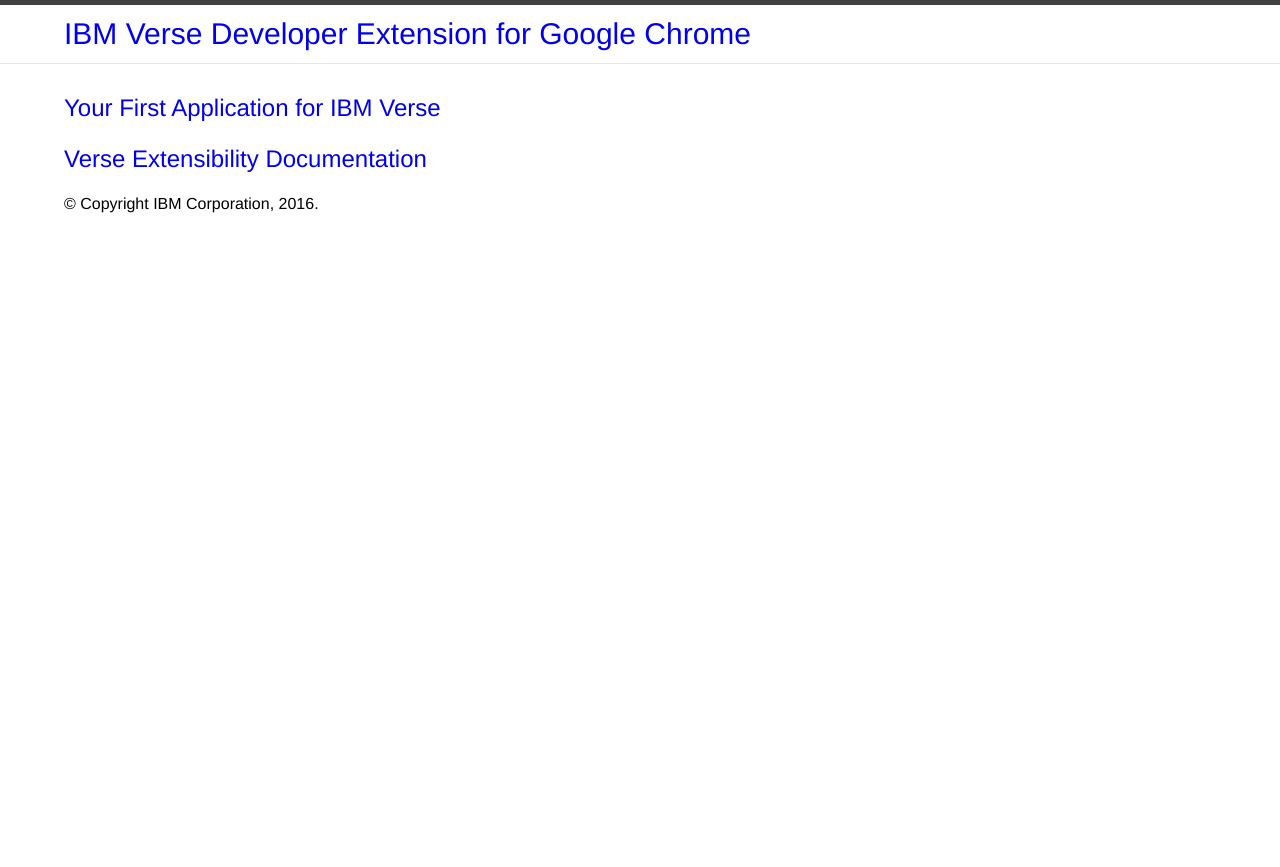
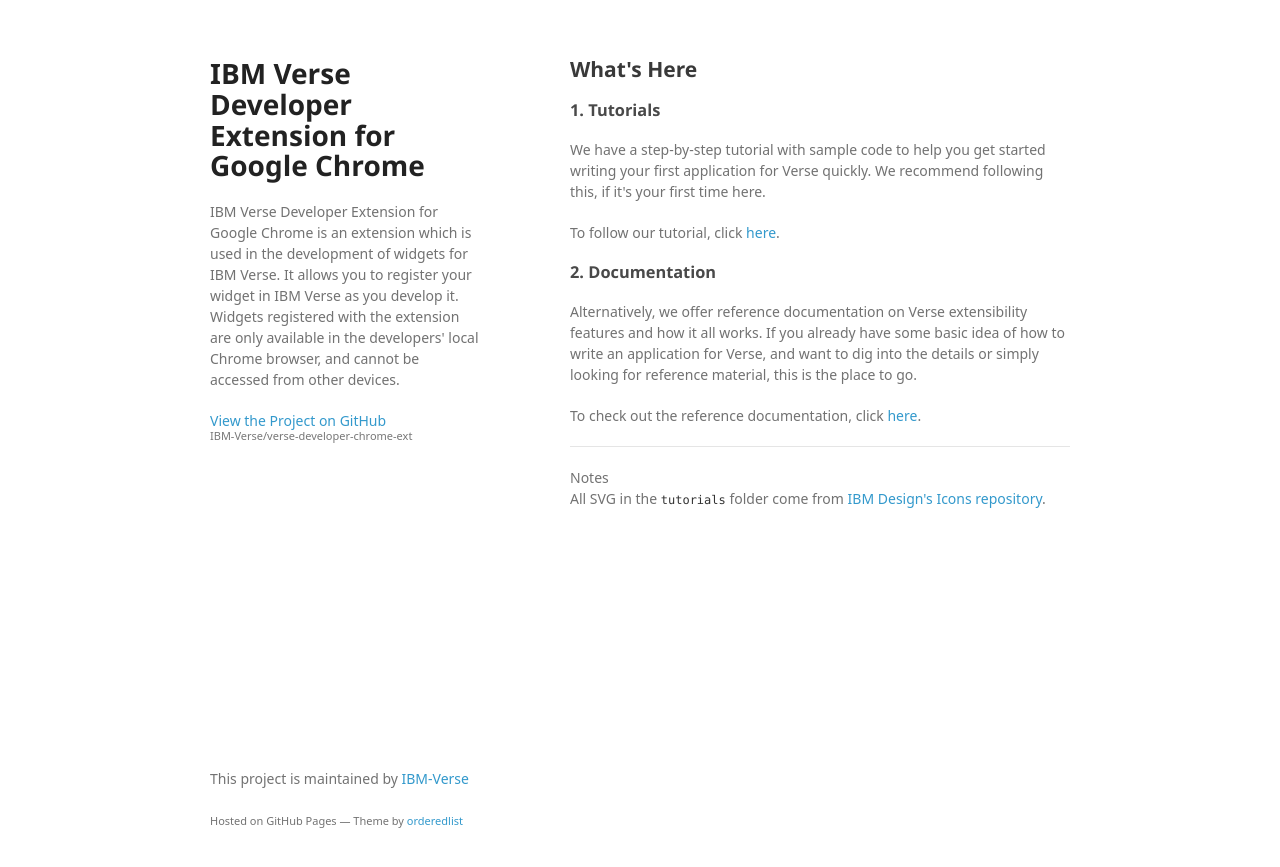
Before and after one commit to ibmverse/verse-developer, a Jekyll site: the page index.html, which Jekyll copies as it is, in a window 1280 px wide. Shown: the top 867 px of the page. Built offline with Jekyll 4.4.1, drawn with Linux system fonts in a browser that asks for light colours; some web fonts are replaced.

Commit message:
Create gh-pages branch via GitHub

```diff
--- a/index.html
+++ b/index.html
@@ -1,13 +1,56 @@
----
-[//]: # (Copyright IBM Corp. 2016  All Rights Reserved.)
-layout: default
----
+<!doctype html>
+<html>
+  <head>
+    <meta charset="utf-8">
+    <meta http-equiv="X-UA-Compatible" content="chrome=1">
+    <title>IBM Verse Developer Extension for Google Chrome by IBM-Verse</title>
 
-<div>
-  <h2> <a href="{{ "/tutorials/tutorial_verse_developer.html" | prepend: site.baseurl }}">{{ "Your First Application for IBM Verse" }}</a> </h2>
-  <h2> <a href="{{ "/reference/reference.html" | prepend: site.baseurl }}">{{ "Verse Extensibility Documentation" }}</a> </h2>
-</div>
+    <link rel="stylesheet" href="stylesheets/styles.css">
+    <link rel="stylesheet" href="stylesheets/github-light.css">
+    <meta name="viewport" content="width=device-width">
+    <!--[if lt IE 9]>
+    <script src="//html5shiv.googlecode.com/svn/trunk/html5.js"></script>
+    <![endif]-->
+  </head>
+  <body>
+    <div class="wrapper">
+      <header>
+        <h1>IBM Verse Developer Extension for Google Chrome</h1>
+        <p>IBM Verse Developer Extension for Google Chrome is an extension which is used in the development of widgets for IBM Verse. It allows you to register your widget in IBM Verse as you develop it. Widgets registered with the extension are only available in the developers&#39; local Chrome browser, and cannot be accessed from other devices.</p>
 
-<div>
-  &copy; Copyright IBM Corporation, 2016.
-</div>
+        <p class="view"><a href="https://git.swg.usma.ibm.com/IBM-Verse/verse-developer-chrome-ext">View the Project on GitHub <small>IBM-Verse/verse-developer-chrome-ext</small></a></p>
+
+
+      </header>
+      <section>
+        <h2>
+<a id="whats-here" class="anchor" href="#whats-here" aria-hidden="true"><span aria-hidden="true" class="octicon octicon-link"></span></a>What's Here</h2>
+
+<h3>
+<a id="1-tutorials" class="anchor" href="#1-tutorials" aria-hidden="true"><span aria-hidden="true" class="octicon octicon-link"></span></a>1. Tutorials</h3>
+
+<p>We have a step-by-step tutorial with sample code to help you get started writing your first application for Verse quickly. We recommend following this, if it's your first time here.</p>
+
+<p>To follow our tutorial, click <a href="https://git.swg.usma.ibm.com/pages/IBM-Verse/verse-developer-chrome-ext/tutorials/tutorial_verse_developer.html">here</a>.</p>
+
+<h3>
+<a id="2-documentation" class="anchor" href="#2-documentation" aria-hidden="true"><span aria-hidden="true" class="octicon octicon-link"></span></a>2. Documentation</h3>
+
+<p>Alternatively, we offer reference documentation on Verse extensibility features and how it all works. If you already have some basic idea of how to write an application for Verse, and want to dig into the details or simply looking for reference material, this is the place to go.</p>
+
+<p>To check out the reference documentation, click <a href="https://git.swg.usma.ibm.com/pages/IBM-Verse/verse-developer-chrome-ext/reference/reference.html">here</a>.</p>
+
+<hr>
+
+<p>Notes<br>
+All SVG in the <code>tutorials</code> folder come from <a href="https://github.com/IBM-Design/icons">IBM Design's Icons repository</a>.</p>
+      </section>
+      <footer>
+        <p>This project is maintained by <a href="https://git.swg.usma.ibm.com/IBM-Verse">IBM-Verse</a></p>
+        <p><small>Hosted on GitHub Pages &mdash; Theme by <a href="https://github.com/orderedlist">orderedlist</a></small></p>
+      </footer>
+    </div>
+    <script src="javascripts/scale.fix.js"></script>
+
+  </body>
+</html>
--- /dev/null
+++ b/javascripts/scale.fix.js
@@ -0,0 +1,17 @@
+var metas = document.getElementsByTagName('meta');
+var i;
+if (navigator.userAgent.match(/iPhone/i)) {
+  for (i=0; i<metas.length; i++) {
+    if (metas[i].name == "viewport") {
+      metas[i].content = "width=device-width, minimum-scale=1.0, maximum-scale=1.0";
+    }
+  }
+  document.addEventListener("gesturestart", gestureStart, false);
+}
+function gestureStart() {
+  for (i=0; i<metas.length; i++) {
+    if (metas[i].name == "viewport") {
+      metas[i].content = "width=device-width, minimum-scale=0.25, maximum-scale=1.6";
+    }
+  }
+}
--- /dev/null
+++ b/params.json
@@ -0,0 +1,6 @@
+{
+  "name": "IBM Verse Developer Extension for Google Chrome",
+  "tagline": "IBM Verse Developer Extension for Google Chrome is an extension which is used in the development of widgets for IBM Verse. It allows you to register your widget in IBM Verse as you develop it. Widgets registered with the extension are only available in the developers' local Chrome browser, and cannot be accessed from other devices.",
+  "body": "## What's Here\r\n### 1. Tutorials\r\nWe have a step-by-step tutorial with sample code to help you get started writing your first application for Verse quickly. We recommend following this, if it's your first time here.\r\n\r\nTo follow our tutorial, click [here][1].\r\n\r\n### 2. Documentation\r\nAlternatively, we offer reference documentation on Verse extensibility features and how it all works. If you already have some basic idea of how to write an application for Verse, and want to dig into the details or simply looking for reference material, this is the place to go.\r\n\r\nTo check out the reference documentation, click [here][2].\r\n\r\n---\r\n\r\nNotes  \r\nAll SVG in the `tutorials` folder come from [IBM Design's Icons repository][3].\r\n\r\n\r\n[1]: https://git.swg.usma.ibm.com/pages/IBM-Verse/verse-developer-chrome-ext/tutorials/tutorial_verse_developer.html\r\n[2]: https://git.swg.usma.ibm.com/pages/IBM-Verse/verse-developer-chrome-ext/reference/reference.html\r\n[3]:https://github.com/IBM-Design/icons",
+  "note": "Don't delete this file! It's used internally to help with page regeneration."
+}
--- /dev/null
+++ b/stylesheets/github-light.css
@@ -0,0 +1,123 @@
+/*
+The MIT License (MIT)
+
+Copyright (c) 2016 GitHub, Inc.
+
+Permission is hereby granted, free of charge, to any person obtaining a copy
+of this software and associated documentation files (the "Software"), to deal
+in the Software without restriction, including without limitation the rights
+to use, copy, modify, merge, publish, distribute, sublicense, and/or sell
+copies of the Software, and to permit persons to whom the Software is
+furnished to do so, subject to the following conditions:
+
+The above copyright notice and this permission notice shall be included in all
+copies or substantial portions of the Software.
+
+THE SOFTWARE IS PROVIDED "AS IS", WITHOUT WARRANTY OF ANY KIND, EXPRESS OR
+IMPLIED, INCLUDING BUT NOT LIMITED TO THE WARRANTIES OF MERCHANTABILITY,
+FITNESS FOR A PARTICULAR PURPOSE AND NONINFRINGEMENT. IN NO EVENT SHALL THE
+AUTHORS OR COPYRIGHT HOLDERS BE LIABLE FOR ANY CLAIM, DAMAGES OR OTHER
+LIABILITY, WHETHER IN AN ACTION OF CONTRACT, TORT OR OTHERWISE, ARISING FROM,
+OUT OF OR IN CONNECTION WITH THE SOFTWARE OR THE USE OR OTHER DEALINGS IN THE
+SOFTWARE.
+
+*/
+
+.pl-c /* comment */ {
+  color: #969896;
+}
+
+.pl-c1 /* constant, variable.other.constant, support, meta.property-name, support.constant, support.variable, meta.module-reference, markup.raw, meta.diff.header */,
+.pl-s .pl-v /* string variable */ {
+  color: #0086b3;
+}
+
+.pl-e /* entity */,
+.pl-en /* entity.name */ {
+  color: #795da3;
+}
+
+.pl-smi /* variable.parameter.function, storage.modifier.package, storage.modifier.import, storage.type.java, variable.other */,
+.pl-s .pl-s1 /* string source */ {
+  color: #333;
+}
+
+.pl-ent /* entity.name.tag */ {
+  color: #63a35c;
+}
+
+.pl-k /* keyword, storage, storage.type */ {
+  color: #a71d5d;
+}
+
+.pl-s /* string */,
+.pl-pds /* punctuation.definition.string, string.regexp.character-class */,
+.pl-s .pl-pse .pl-s1 /* string punctuation.section.embedded source */,
+.pl-sr /* string.regexp */,
+.pl-sr .pl-cce /* string.regexp constant.character.escape */,
+.pl-sr .pl-sre /* string.regexp source.ruby.embedded */,
+.pl-sr .pl-sra /* string.regexp string.regexp.arbitrary-repitition */ {
+  color: #183691;
+}
+
+.pl-v /* variable */ {
+  color: #ed6a43;
+}
+
+.pl-id /* invalid.deprecated */ {
+  color: #b52a1d;
+}
+
+.pl-ii /* invalid.illegal */ {
+  color: #f8f8f8;
+  background-color: #b52a1d;
+}
+
+.pl-sr .pl-cce /* string.regexp constant.character.escape */ {
+  font-weight: bold;
+  color: #63a35c;
+}
+
+.pl-ml /* markup.list */ {
+  color: #693a17;
+}
+
+.pl-mh /* markup.heading */,
+.pl-mh .pl-en /* markup.heading entity.name */,
+.pl-ms /* meta.separator */ {
+  font-weight: bold;
+  color: #1d3e81;
+}
+
+.pl-mq /* markup.quote */ {
+  color: #008080;
+}
+
+.pl-mi /* markup.italic */ {
+  font-style: italic;
+  color: #333;
+}
+
+.pl-mb /* markup.bold */ {
+  font-weight: bold;
+  color: #333;
+}
+
+.pl-md /* markup.deleted, meta.diff.header.from-file */ {
+  color: #bd2c00;
+  background-color: #ffecec;
+}
+
+.pl-mi1 /* markup.inserted, meta.diff.header.to-file */ {
+  color: #55a532;
+  background-color: #eaffea;
+}
+
+.pl-mdr /* meta.diff.range */ {
+  font-weight: bold;
+  color: #795da3;
+}
+
+.pl-mo /* meta.output */ {
+  color: #1d3e81;
+}
--- /dev/null
+++ b/stylesheets/styles.css
@@ -0,0 +1,324 @@
+@font-face {
+  font-family: 'Noto Sans';
+  font-weight: 400;
+  font-style: normal;
+  src: url('../fonts/Noto-Sans-regular/Noto-Sans-regular.eot');
+  src: url('../fonts/Noto-Sans-regular/Noto-Sans-regular.eot?#iefix') format('embedded-opentype'),
+       local('Noto Sans'),
+       local('Noto-Sans-regular'),
+       url('../fonts/Noto-Sans-regular/Noto-Sans-regular.woff2') format('woff2'),
+       url('../fonts/Noto-Sans-regular/Noto-Sans-regular.woff') format('woff'),
+       url('../fonts/Noto-Sans-regular/Noto-Sans-regular.ttf') format('truetype'),
+       url('../fonts/Noto-Sans-regular/Noto-Sans-regular.svg#NotoSans') format('svg');
+}
+
+@font-face {
+  font-family: 'Noto Sans';
+  font-weight: 700;
+  font-style: normal;
+  src: url('../fonts/Noto-Sans-700/Noto-Sans-700.eot');
+  src: url('../fonts/Noto-Sans-700/Noto-Sans-700.eot?#iefix') format('embedded-opentype'),
+       local('Noto Sans Bold'),
+       local('Noto-Sans-700'),
+       url('../fonts/Noto-Sans-700/Noto-Sans-700.woff2') format('woff2'),
+       url('../fonts/Noto-Sans-700/Noto-Sans-700.woff') format('woff'),
+       url('../fonts/Noto-Sans-700/Noto-Sans-700.ttf') format('truetype'),
+       url('../fonts/Noto-Sans-700/Noto-Sans-700.svg#NotoSans') format('svg');
+}
+
+@font-face {
+  font-family: 'Noto Sans';
+  font-weight: 400;
+  font-style: italic;
+  src: url('../fonts/Noto-Sans-italic/Noto-Sans-italic.eot');
+  src: url('../fonts/Noto-Sans-italic/Noto-Sans-italic.eot?#iefix') format('embedded-opentype'),
+       local('Noto Sans Italic'),
+       local('Noto-Sans-italic'),
+       url('../fonts/Noto-Sans-italic/Noto-Sans-italic.woff2') format('woff2'),
+       url('../fonts/Noto-Sans-italic/Noto-Sans-italic.woff') format('woff'),
+       url('../fonts/Noto-Sans-italic/Noto-Sans-italic.ttf') format('truetype'),
+       url('../fonts/Noto-Sans-italic/Noto-Sans-italic.svg#NotoSans') format('svg');
+}
+
+@font-face {
+  font-family: 'Noto Sans';
+  font-weight: 700;
+  font-style: italic;
+  src: url('../fonts/Noto-Sans-700italic/Noto-Sans-700italic.eot');
+  src: url('../fonts/Noto-Sans-700italic/Noto-Sans-700italic.eot?#iefix') format('embedded-opentype'),
+       local('Noto Sans Bold Italic'),
+       local('Noto-Sans-700italic'),
+       url('../fonts/Noto-Sans-700italic/Noto-Sans-700italic.woff2') format('woff2'),
+       url('../fonts/Noto-Sans-700italic/Noto-Sans-700italic.woff') format('woff'),
+       url('../fonts/Noto-Sans-700italic/Noto-Sans-700italic.ttf') format('truetype'),
+       url('../fonts/Noto-Sans-700italic/Noto-Sans-700italic.svg#NotoSans') format('svg');
+}
+
+body {
+  background-color: #fff;
+  padding:50px;
+  font: 14px/1.5 "Noto Sans", "Helvetica Neue", Helvetica, Arial, sans-serif;
+  color:#727272;
+  font-weight:400;
+}
+
+h1, h2, h3, h4, h5, h6 {
+  color:#222;
+  margin:0 0 20px;
+}
+
+p, ul, ol, table, pre, dl {
+  margin:0 0 20px;
+}
+
+h1, h2, h3 {
+  line-height:1.1;
+}
+
+h1 {
+  font-size:28px;
+}
+
+h2 {
+  color:#393939;
+}
+
+h3, h4, h5, h6 {
+  color:#494949;
+}
+
+a {
+  color:#39c;
+  text-decoration:none;
+}
+
+a:hover {
+  color:#069;
+}
+
+a small {
+  font-size:11px;
+  color:#777;
+  margin-top:-0.3em;
+  display:block;
+}
+
+a:hover small {
+  color:#777;
+}
+
+.wrapper {
+  width:860px;
+  margin:0 auto;
+}
+
+blockquote {
+  border-left:1px solid #e5e5e5;
+  margin:0;
+  padding:0 0 0 20px;
+  font-style:italic;
+}
+
+code, pre {
+  font-family:Monaco, Bitstream Vera Sans Mono, Lucida Console, Terminal, Consolas, Liberation Mono, DejaVu Sans Mono, Courier New, monospace;
+  color:#333;
+  font-size:12px;
+}
+
+pre {
+  padding:8px 15px;
+  background: #f8f8f8;
+  border-radius:5px;
+  border:1px solid #e5e5e5;
+  overflow-x: auto;
+}
+
+table {
+  width:100%;
+  border-collapse:collapse;
+}
+
+th, td {
+  text-align:left;
+  padding:5px 10px;
+  border-bottom:1px solid #e5e5e5;
+}
+
+dt {
+  color:#444;
+  font-weight:700;
+}
+
+th {
+  color:#444;
+}
+
+img {
+  max-width:100%;
+}
+
+header {
+  width:270px;
+  float:left;
+  position:fixed;
+  -webkit-font-smoothing:subpixel-antialiased;
+}
+
+header ul {
+  list-style:none;
+  height:40px;
+  padding:0;
+  background: #f4f4f4;
+  border-radius:5px;
+  border:1px solid #e0e0e0;
+  width:270px;
+}
+
+header li {
+  width:89px;
+  float:left;
+  border-right:1px solid #e0e0e0;
+  height:40px;
+}
+
+header li:first-child a {
+  border-radius:5px 0 0 5px;
+}
+
+header li:last-child a {
+  border-radius:0 5px 5px 0;
+}
+
+header ul a {
+  line-height:1;
+  font-size:11px;
+  color:#999;
+  display:block;
+  text-align:center;
+  padding-top:6px;
+  height:34px;
+}
+
+header ul a:hover {
+  color:#999;
+}
+
+header ul a:active {
+  background-color:#f0f0f0;
+}
+
+strong {
+  color:#222;
+  font-weight:700;
+}
+
+header ul li + li + li {
+  border-right:none;
+  width:89px;
+}
+
+header ul a strong {
+  font-size:14px;
+  display:block;
+  color:#222;
+}
+
+section {
+  width:500px;
+  float:right;
+  padding-bottom:50px;
+}
+
+small {
+  font-size:11px;
+}
+
+hr {
+  border:0;
+  background:#e5e5e5;
+  height:1px;
+  margin:0 0 20px;
+}
+
+footer {
+  width:270px;
+  float:left;
+  position:fixed;
+  bottom:50px;
+  -webkit-font-smoothing:subpixel-antialiased;
+}
+
+@media print, screen and (max-width: 960px) {
+
+  div.wrapper {
+    width:auto;
+    margin:0;
+  }
+
+  header, section, footer {
+    float:none;
+    position:static;
+    width:auto;
+  }
+
+  header {
+    padding-right:320px;
+  }
+
+  section {
+    border:1px solid #e5e5e5;
+    border-width:1px 0;
+    padding:20px 0;
+    margin:0 0 20px;
+  }
+
+  header a small {
+    display:inline;
+  }
+
+  header ul {
+    position:absolute;
+    right:50px;
+    top:52px;
+  }
+}
+
+@media print, screen and (max-width: 720px) {
+  body {
+    word-wrap:break-word;
+  }
+
+  header {
+    padding:0;
+  }
+
+  header ul, header p.view {
+    position:static;
+  }
+
+  pre, code {
+    word-wrap:normal;
+  }
+}
+
+@media print, screen and (max-width: 480px) {
+  body {
+    padding:15px;
+  }
+
+  header ul {
+    width:99%;
+  }
+
+  header li, header ul li + li + li {
+    width:33%;
+  }
+}
+
+@media print {
+  body {
+    padding:0.4in;
+    font-size:12pt;
+    color:#444;
+  }
+}
```
